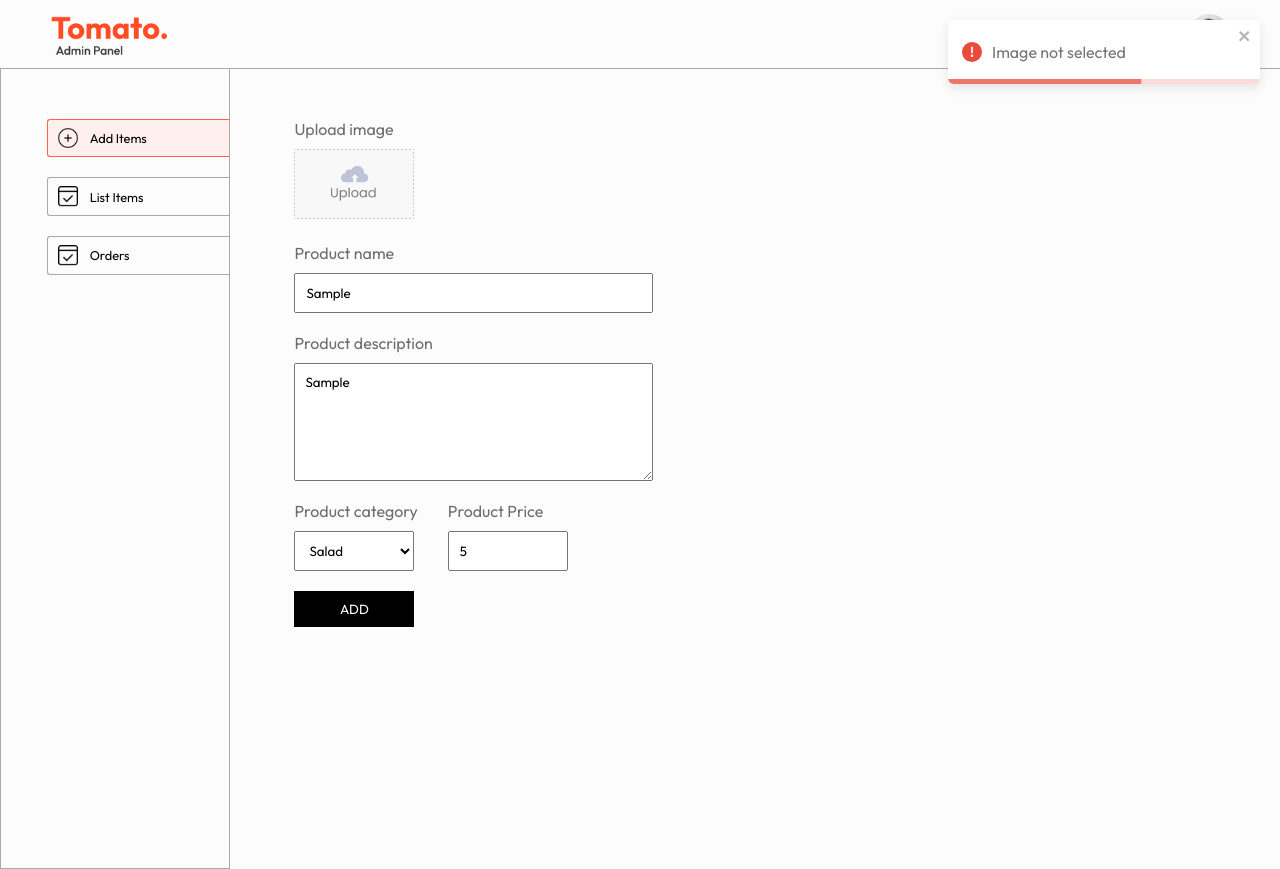
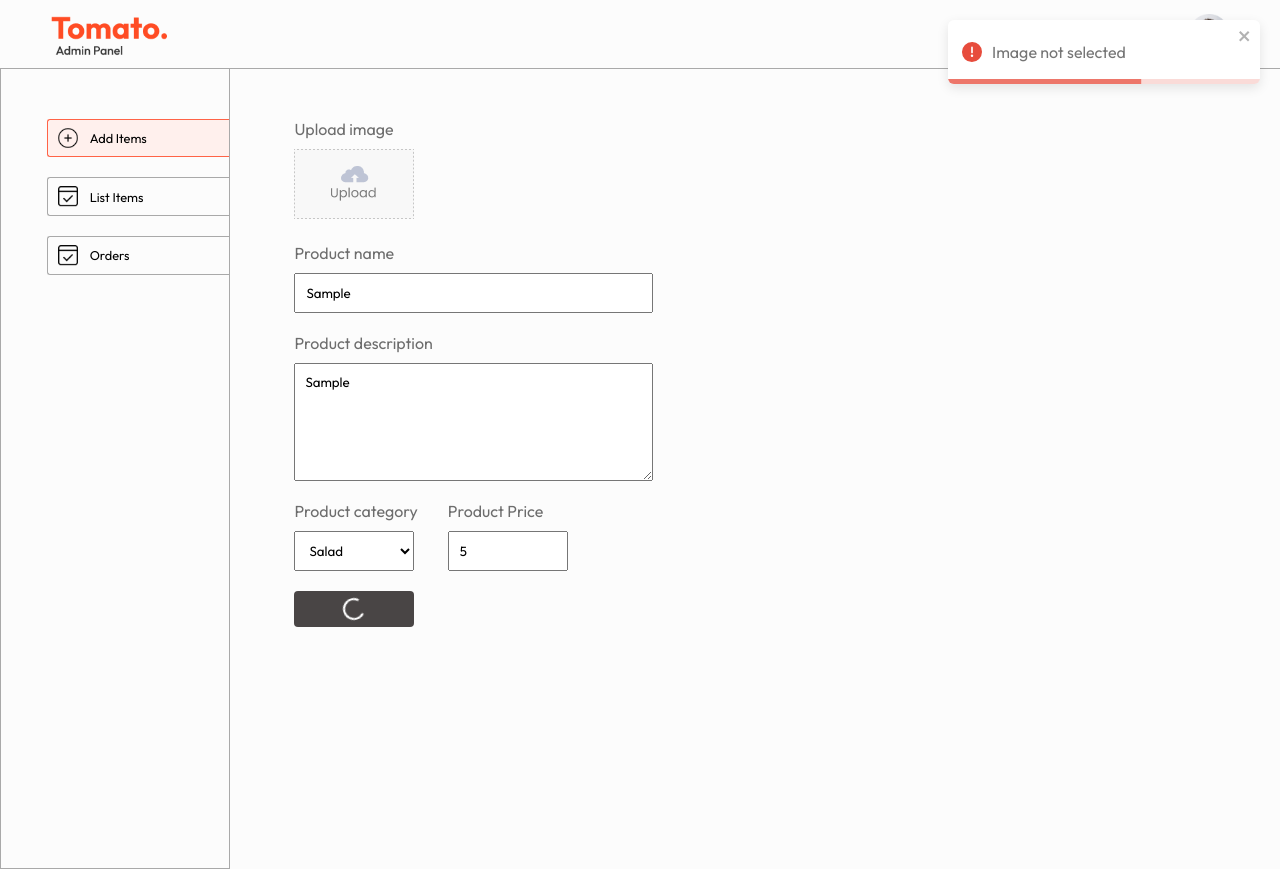
Before and after one commit to Sandip7679/foodymood-admin, a React (Vite) app: page /add in a window 1280 px wide. Both pictures are taken after typing "Sample", "Sample", "5" into the empty fields and a click on the button "ADD". Built offline with nearby package versions, Linux system fonts and the light colour scheme.

Commit message:
loader btn

```diff
--- a/src/pages/Add/Add.css
+++ b/src/pages/Add/Add.css
@@ -33,3 +33,72 @@
     color: white;
     cursor: pointer;
 }
+/* .button-text {
+    display: inline-block;
+    opacity: 1;
+    transition: opacity 0.3s ease;
+  } */
+
+/* Button styling */
+.add-btn {
+    position: relative;
+    /* padding: 10px 20px; */
+    /* font-size: 16px; */
+    /* cursor: pointer; */
+    /* border: none; */
+    /* background-color: black; */
+    /* color: white; */
+    display: inline-flex;
+    align-items: center;
+    justify-content: center;
+    border-radius: 4px;
+    outline: none;
+    transition: background-color 0.3s ease;
+  }
+
+  /* Button text */
+  .button-text {
+    display: inline-block;
+    opacity: 1;
+    transition: opacity 0.3s ease;
+  }
+
+
+  /* Loader styling */
+  .loader {
+    position: absolute;
+    width: 22px;
+    height: 22px;
+    border: 2px solid transparent;
+    border-top-color: white;
+    border-left-color: white;
+    border-right-color: white;
+    border-radius: 50%;
+    animation: spin 1s linear infinite;
+    opacity: 0;
+  }
+
+  /* Spinner animation */
+  @keyframes spin {
+    0% {
+      transform: rotate(0deg);
+    }
+    100% {
+      transform: rotate(360deg);
+    }
+  }
+
+  /* Disabled state */
+  .add-btn[disabled] {
+    background-color: #494545;
+    cursor: not-allowed;
+  }
+
+  /* Loader and button-text visibility when disabled */
+  .add-btn[disabled] .loader {
+    opacity: 1;
+  }
+
+  .add-btn[disabled] .button-text {
+    opacity: 0;
+  }
--- a/src/pages/Add/Add.jsx
+++ b/src/pages/Add/Add.jsx
@@ -1,25 +1,24 @@
-import React, { useState } from 'react'
-import './Add.css'
-import { assets, url } from '../../assets/assets';
-import axios from 'axios';
-import { toast } from 'react-toastify';
+import React, { useState } from "react";
+import "./Add.css";
+import { assets, url } from "../../assets/assets";
+import axios from "axios";
+import { toast } from "react-toastify";
 
 const Add = () => {
-
-
   const [image, setImage] = useState(false);
+  const [isLoading,setIsLoading] = useState(false);
   const [data, setData] = useState({
     name: "",
     description: "",
     price: "",
-        category: "Salad"
+    category: "Salad",
   });
 
   const onSubmitHandler = async (event) => {
     event.preventDefault();
-
+    setIsLoading(true);
     if (!image) {
-            toast.error('Image not selected');
+      toast.error("Image not selected");
       return null;
     }
 
@@ -29,52 +28,79 @@ const Add = () => {
     formData.append("price", Number(data.price));
     formData.append("category", data.category);
     formData.append("image", image);
-        console.log('formdata...',formData);
+    console.log("formdata...", formData);
     const response = await axios.post(`${url}/api/food/add`, formData);
-        console.log('response for food add...',response);
+    console.log("response for food add...", response);
+    setIsLoading(true);
     if (response.data.success) {
-            toast.success(response.data.message)
+      toast.success(response.data.message);
       setData({
         name: "",
         description: "",
         price: "",
-                category: data.category
-            })
+        category: data.category,
+      });
       setImage(false);
+    } else {
+      toast.error(response.data.message);
     }
-        else {
-            toast.error(response.data.message)
-        }
-    }
+  };
 
   const onChangeHandler = (event) => {
     const name = event.target.name;
     const value = event.target.value;
-        setData(data => ({ ...data, [name]: value }))
-    }
+    setData((data) => ({ ...data, [name]: value }));
+  };
 
   return (
-        <div className='add'>
-            <form className='flex-col' onSubmit={onSubmitHandler}>
-                <div className='add-img-upload flex-col'>
+    <div className="add">
+      <form className="flex-col" onSubmit={onSubmitHandler}>
+        <div className="add-img-upload flex-col">
           <p>Upload image</p>
-                    <input onChange={(e) => { setImage(e.target.files[0]); e.target.value = '' }} type="file" accept="image/*" id="image" hidden />
+          <input
+            onChange={(e) => {
+              setImage(e.target.files[0]);
+              e.target.value = "";
+            }}
+            type="file"
+            accept="image/*"
+            id="image"
+            hidden
+          />
           <label htmlFor="image">
-                        <img src={!image ? assets.upload_area : URL.createObjectURL(image)} alt="" />
+            <img
+              src={!image ? assets.upload_area : URL.createObjectURL(image)}
+              alt=""
+            />
           </label>
         </div>
-                <div className='add-product-name flex-col'>
+        <div className="add-product-name flex-col">
           <p>Product name</p>
-                    <input name='name' onChange={onChangeHandler} value={data.name} type="text" placeholder='Type here' required />
+          <input
+            name="name"
+            onChange={onChangeHandler}
+            value={data.name}
+            type="text"
+            placeholder="Type here"
+            required
+          />
         </div>
-                <div className='add-product-description flex-col'>
+        <div className="add-product-description flex-col">
           <p>Product description</p>
-                    <textarea name='description' onChange={onChangeHandler} value={data.description} type="text" rows={6} placeholder='Write content here' required />
+          <textarea
+            name="description"
+            onChange={onChangeHandler}
+            value={data.description}
+            type="text"
+            rows={6}
+            placeholder="Write content here"
+            required
+          />
         </div>
-                <div className='add-category-price'>
-                    <div className='add-category flex-col'>
+        <div className="add-category-price">
+          <div className="add-category flex-col">
             <p>Product category</p>
-                        <select name='category' onChange={onChangeHandler} >
+            <select name="category" onChange={onChangeHandler}>
               <option value="Salad">Salad</option>
               <option value="Rolls">Rolls</option>
               <option value="Deserts">Deserts</option>
@@ -85,15 +111,24 @@ const Add = () => {
               <option value="Noodles">Noodles</option>
             </select>
           </div>
-                    <div className='add-price flex-col'>
+          <div className="add-price flex-col">
             <p>Product Price</p>
-                        <input type="Number" name='price' onChange={onChangeHandler} value={data.price} placeholder='25' />
+            <input
+              type="Number"
+              name="price"
+              onChange={onChangeHandler}
+              value={data.price}
+              placeholder="25"
+            />
           </div>
         </div>
-                <button type='submit' className='add-btn' >ADD</button>
+        <button type="submit" className="add-btn" disabled={isLoading}>
+          <span class="button-text">ADD</span>
+          <span class="loader"></span>
+        </button>
       </form>
     </div>
-    )
-}
+  );
+};
 
-export default Add
+export default Add;
--- a/src/pages/List/List.css
+++ b/src/pages/List/List.css
@@ -3,12 +3,13 @@
     grid-template-columns: 0.5fr 2fr 1fr 1fr 0.5fr;
     align-items: center;
     gap: 10px;
-    padding: 12px 15px;
+    padding: 5px 15px;
     border: 1px solid #cacaca;
     font-size: 13px;
 }
 .list-table-format.title{
     background-color: #f9f9f9;
+    padding: 12px 15px;
 }
 .list-table-format img{
     width: 50px;
@@ -23,3 +24,29 @@
         display: none;
     }
 }
+/* .cross-icon{
+    justify-items: center;
+} */
+
+/* .loader {
+    position: absolute;
+    width: 22px;
+    height: 22px;
+    border: 2px solid transparent;
+    border-top-color: black;
+    border-left-color: black;
+    border-right-color: black;
+    border-radius: 50%;
+    animation: spin 1s linear infinite;
+    opacity: 0;
+  } */
+
+  /* Spinner animation */
+  /* @keyframes spin {
+    0% {
+      transform: rotate(0deg);
+    }
+    100% {
+      transform: rotate(360deg);
+    }
+  } */
--- a/src/pages/List/List.jsx
+++ b/src/pages/List/List.jsx
@@ -1,44 +1,44 @@
-import React, { useEffect, useState } from 'react'
-import './List.css'
-import { url, currency } from '../../assets/assets'
-import axios from 'axios';
-import { toast } from 'react-toastify';
+import React, { useEffect, useState } from "react";
+import "./List.css";
+import { url, currency } from "../../assets/assets";
+import axios from "axios";
+import { toast } from "react-toastify";
 
 const List = () => {
-
   const [list, setList] = useState([]);
+  const [isLoading, setIsLoading] = useState(false);
 
   const fetchList = async () => {
-    const response = await axios.get(`${url}/api/food/list`)
+    const response = await axios.get(`${url}/api/food/list`);
     if (response.data.success) {
       setList(response.data.data);
+    } else {
+      toast.error("Error");
     }
-    else {
-      toast.error("Error")
-    }
-  }
+  };
 
   const removeFood = async (foodId) => {
+    setIsLoading(true);
     const response = await axios.post(`${url}/api/food/remove`, {
-      id: foodId
-    })
+      id: foodId,
+    });
     await fetchList();
+    setIsLoading(false);
     if (response.data.success) {
       toast.success(response.data.message);
+    } else {
+      toast.error("Error");
     }
-    else {
-      toast.error("Error")
-    }
-  }
+  };
 
   useEffect(() => {
     fetchList();
-  }, [])
+  }, []);
 
   return (
-    <div className='list add flex-col'>
+    <div className="list add flex-col">
       <p>All Foods List</p>
-      <div className='list-table'>
+      <div className="list-table">
         <div className="list-table-format title">
           <b>Image</b>
           <b>Name</b>
@@ -48,18 +48,32 @@ const List = () => {
         </div>
         {list.map((item, index) => {
           return (
-            <div key={index} className='list-table-format'>
+            <div key={index} className="list-table-format">
               <img src={`${url}/images/` + item.image} alt="" />
               <p>{item.name}</p>
               <p>{item.category}</p>
-              <p>{currency}{item.price}</p>
-              <p className='cursor' onClick={() => removeFood(item._id)}>x</p>
+              <p>
+                {currency}
+                {item.price}
+              </p>
+              <div className="cross-icon">
+                {/* {!isLoading ? (
+                  <span className="loader"></span>
+                ) : (
+                  <p className="cursor" onClick={() => removeFood(item._id)}>
+                    x
+                  </p>
+                )} */}
+                <p className="cursor" onClick={() => removeFood(item._id)}>
+                  x
+                </p>
+              </div>
             </div>
-          )
+          );
         })}
       </div>
     </div>
-  )
-}
+  );
+};
 
-export default List
+export default List;
```
Lines whose indentation alone changed are shown as unchanged.
